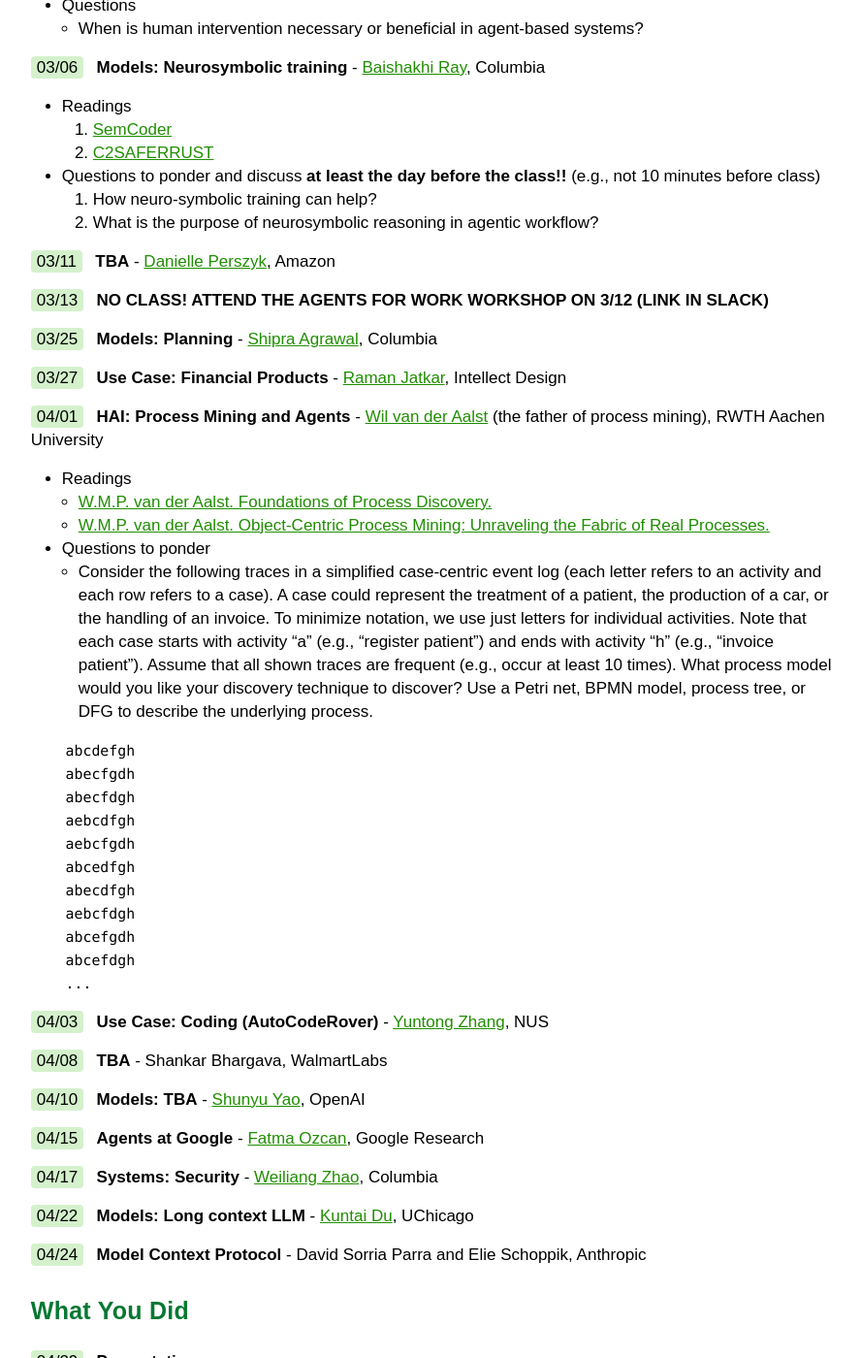
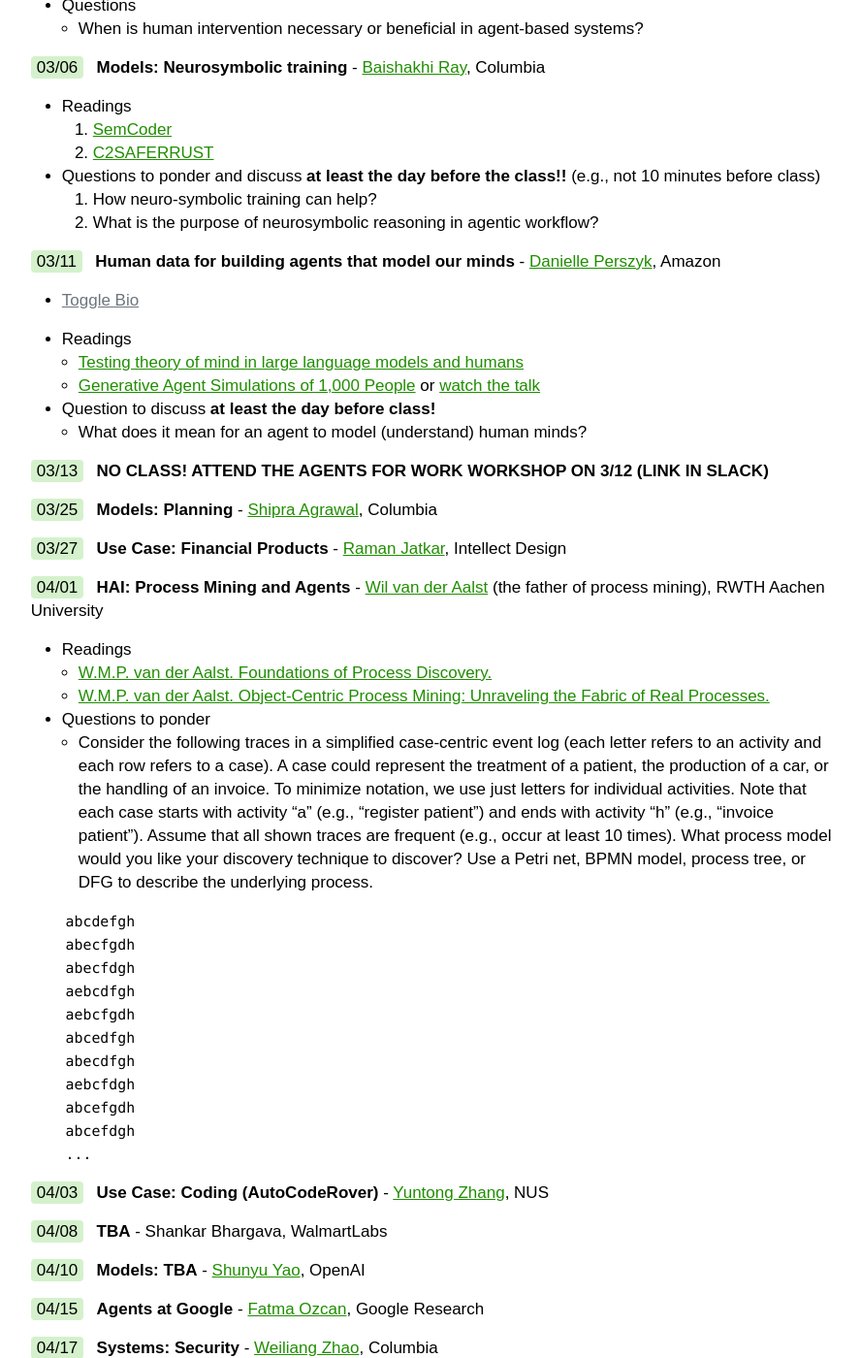
Before and after one commit to w6113/w6113.github.io, a Jekyll site: the page built from index.md, in a window 1280 px wide and 1400 px high, scrolled down 4831 px. Shown: the whole window at 97% size, without its empty margins (291-1179 px from the left). Built offline with Jekyll 4.4.1, drawn with Linux system fonts in a browser that asks for light colours.

Commit message:
lazy commit msg

```diff
--- a/index.md
+++ b/index.md
@@ -183,7 +183,13 @@
 
 <!--<span class="date">03/11</span> <span class="topic">HAI: Hand-offs with humans and context</span> - [Lydia Chilton](https://www.cs.columbia.edu/~chilton/chilton.html), Columbia-->
 
-<span class="date">03/11</span> <span class="topic">TBA</span> - [Danielle Perszyk](https://www.linkedin.com/in/danielleoscillations/), Amazon
+<span class="date">03/11</span> <span class="topic">Human data for building agents that model our minds</span> - [Danielle Perszyk](https://www.linkedin.com/in/danielleoscillations/), Amazon  {% include toggle.html content="Danielle Perszyk is a cognitive scientist at the Amazon AGI SF Lab leading the human data collection efforts for building agents. She received her PhD from Northwestern, where she studied the developmental and evolutionary origins of human's link between language and thought. Previously, she built human data collection programs for UX research and AI model training at Google and Adept. " %}
+
+* Readings
+  * [Testing theory of mind in large language models and humans](https://www.nature.com/articles/s41562-024-01882-z)
+  * [Generative Agent Simulations of 1,000 People](https://arxiv.org/abs/2411.10109)  or [watch the talk](https://scs.hosted.panopto.com/Panopto/Pages/Viewer.aspx?id=21cbb61c-5482-4183-ac75-b2810137d4ad)
+* Question to discuss **at least the day before class!**
+  * What does it mean for an agent to model (understand) human minds?
 
 <span class="date">03/13</span> <span class="workshop topic">No Class!  Attend the Agents for Work workshop on 3/12 (link in slack)</span>
 
```
